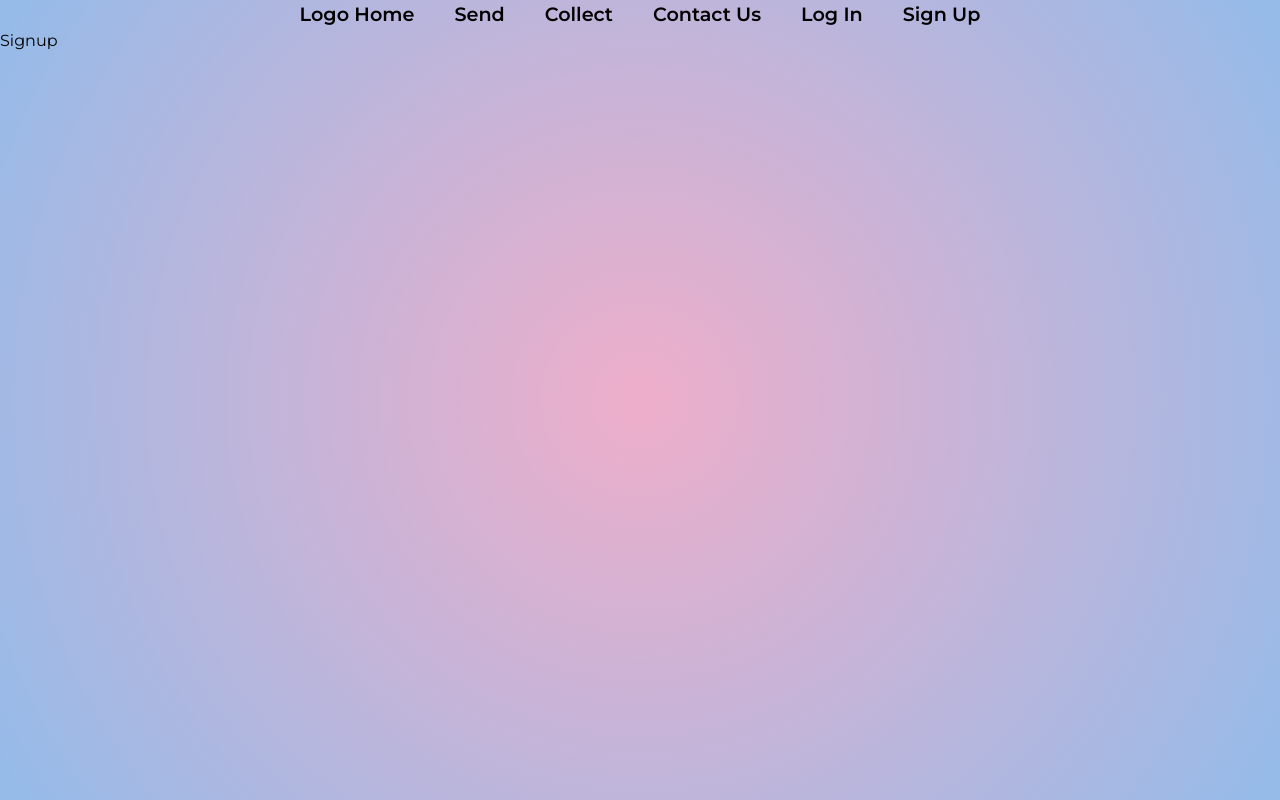
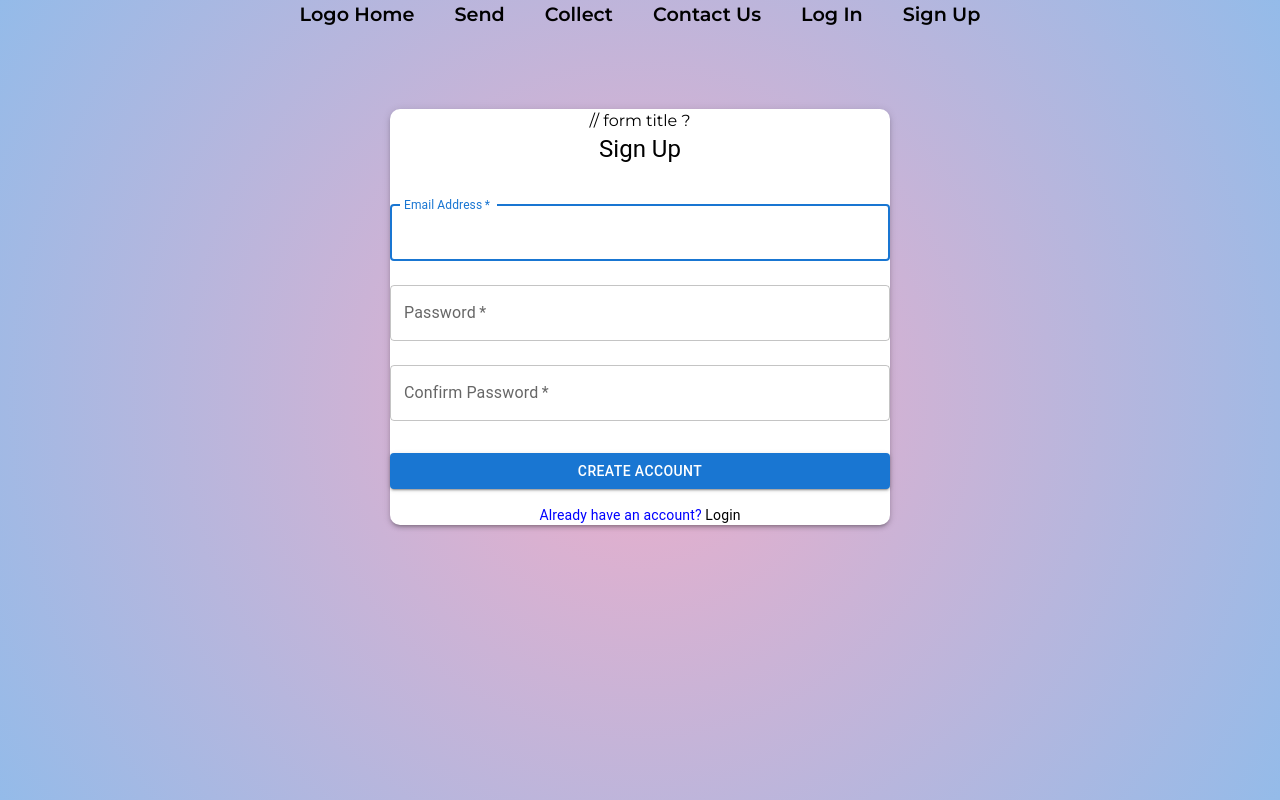
Before and after one commit to sakinbola/transfermadesimple, a React (Vite) app: page /signup in a window 1280 px wide. Built offline with nearby package versions, Linux system fonts and the light colour scheme.

Commit message:
inital stage of form standard looks preety bad right now

```diff
--- a/src/components/forms.jsx
+++ b/src/components/forms.jsx
@@ -1,9 +1,147 @@
 import { useState } from 'react'
+import { TextField , Button , Box , Typography } from '@mui/material'
+import { Link } from 'react-router-dom'
+
+function Form({isSignUp , title , buttonText , onSubmit , footerLinkText , footerLinkTo}) {
+
+    const [email,setEmail] = useState("")
+    const [password,setPassword] = useState("")
+    const [confirmPassword,setConfirmPassword] = useState("")
+
+    // add restrictions for email and password length etc
+    const handleEmailChange = (event) => {
+        setEmail(event.target.value)
+
+    }
+
+    const handlePasswordChange = (event) => {
+        setPassword(event.target.value)
+    }
+
+    const handleConfirmPasswordChange = (event) => {
+        setConfirmPassword(event.target.value);
+    };
+
+    const handleSubmit = (event) => {
+        event.preventDefault()
+        // stops page reload
+
+        if (isSignUp && password !== confirmPassword) {
+            alert("Passwords dont match")
+            return;
+    }
+
+    }
+
+    // info for databse/api call back end
+    const formData = {
+        email,
+        password,
+        ...(isSignUp ? { confirmPassword } : {}),
+        // if true add else dont
+
+    }
+
+    onSubmit(formData)
+    // sends it back to parent component
 
 
-function Form() {
+
+
     return (
-        <div> Form </div>
+        // box component is a defualt div can be handled differently with component
+        <Box
+        sx= {{
+            mt: 10, // margin top
+            display: 'flex',
+            flexDirection: 'column',
+            alignItems:"center",
+            justifyContent: "center",
+
+            // margin auto centers because of maxwidth constraint
+            mx:"auto",
+            maxWidth:"500px",
+            p:"3",
+            boxShadow: 3,
+            borderRadius: "10px",
+            bgcolor: "white",
+        }}
+        component="form" // tells mui component acts as form
+        onSubmit = {handleSubmit}
+        // when on submit is called it calls handleSubmit function
+        >
+
+        // form title ?
+        <Typography component="h1" variant="h5" sx={{mb:3}}>
+            {/* title given by function */}
+            {title}
+        </Typography>
+
+        {/* email */}
+        <TextField
+            variant="outlined" // border
+            margin="normal" // adds normal margin
+            required // required field
+            fullWidth // takes up full widht
+            id="email"
+            label="Email Address"
+            name="email"
+            autoComplete="email"
+            autoFocus
+            value={email}
+            onChange={handleEmailChange}
+        />
+
+        {/* password */}
+        <TextField
+            variant="outlined"
+            margin="normal"
+            required
+            fullWidth
+            name="password"
+            label="Password"
+            type="password"
+            id="password"
+            autoComplete="current-password"
+            value={password}
+            onChange={handlePasswordChange}
+        />
+
+        {/* confirm password */}
+        {isSignUp && (
+            <TextField
+                variant="outlined"
+                margin="normal"
+                required
+                fullWidth
+                name="confirmPassword"
+                label="Confirm Password"
+                type="password"
+                id="confirmPassword"
+                value={confirmPassword}
+                onChange={handleConfirmPasswordChange}
+            />
+        )}
+
+        {/* submit button */}
+        <Button
+            type="submit"
+            fullWidth
+            variant="contained"
+            color="primary"
+            sx={{ mt: 3, mb: 2 }}
+            // no need for onchange as its taken care of by box property
+        >
+            {buttonText}
+        </Button>
+
+        <Typography variant="body2" color="blue" align="center">
+            {footerLinkText}{"  "}
+        <Link to={footerLinkTo} style={{ textDecoration: 'none', color: 'black' }}>
+            {isSignUp ? "Login" : "Sign Up"}
+        </Link>
+        </Typography>
+     </Box>
     )
 }
 
--- a/src/pages/sections/signup.jsx
+++ b/src/pages/sections/signup.jsx
@@ -1,8 +1,24 @@
 import Form from "../../components/forms.jsx"
 
 function Signup() {
+
+    const handleSignUp = (formData) => {
+        console.log("Form Data:", formData);
+
+        // back end code to handle sign up
+    };
+
+
     return (
-        <div> Signup </div>
+
+        <Form
+            isSignUp={true}
+            title="Sign Up"
+            buttonText="Create Account"
+            onSubmit={handleSignUp}
+            footerLinkText="Already have an account? "
+            footerLinkHref="/login"
+        />
     )
 }
 
```
